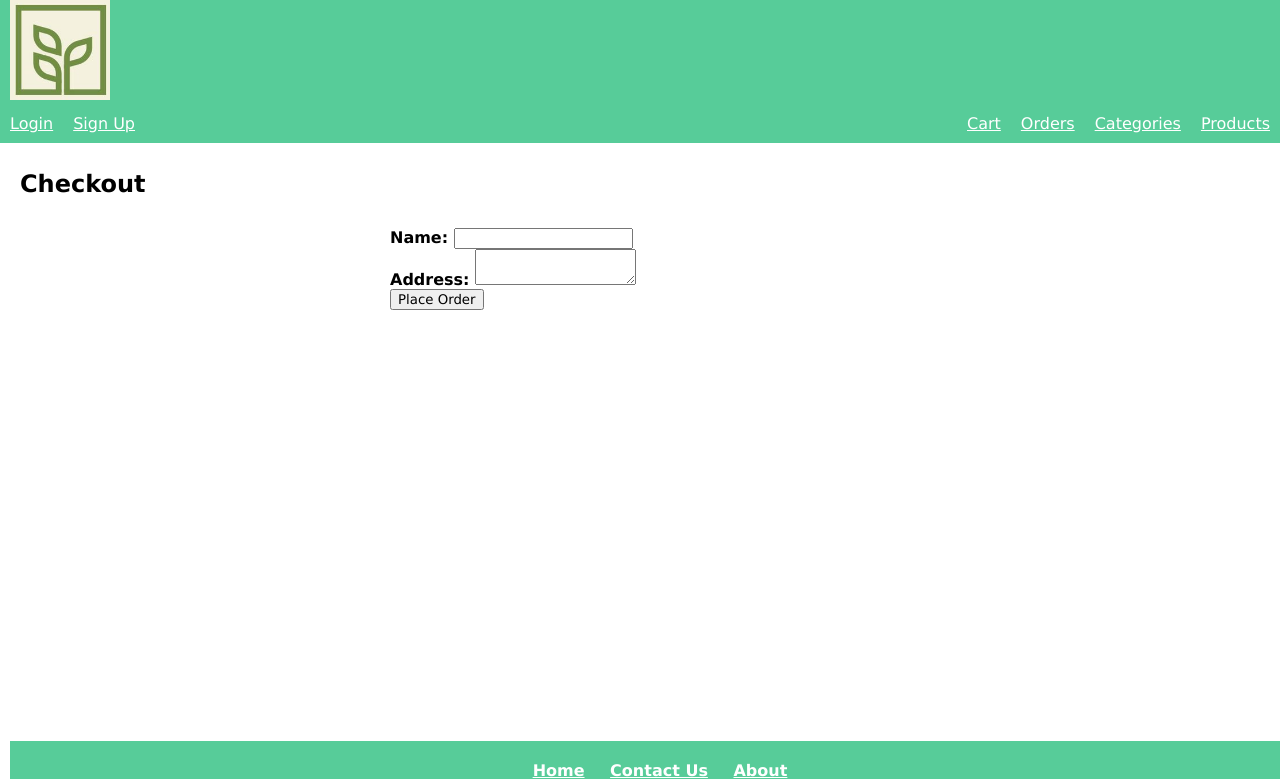
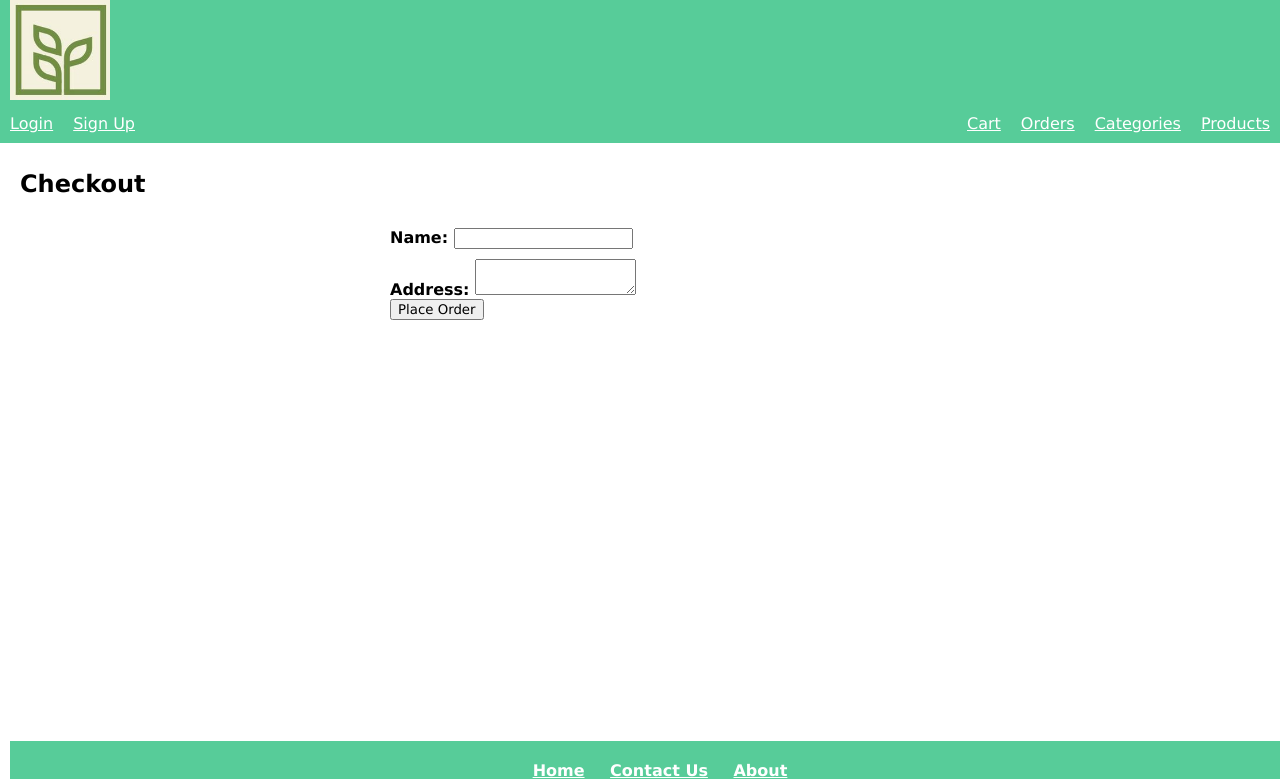
Before and after one commit to c-wright-98/QA_Store, a Flask app: page /checkout in a window 1280 px wide. Shown: the top 779 px of the page. Run offline with Flask 3, Linux system fonts and the light colour scheme.

Commit message:
Put space between input fields

```diff
--- a/static/stylesheets/style1.css
+++ b/static/stylesheets/style1.css
@@ -171,5 +171,8 @@ footer {
     margin: 0 auto !important; /* this centers the form */
     padding: 10px;
     background-color: var(--bg_colour);
-    padding-bottom: 20px;
 }
+
+input {
+    margin-bottom: 10px;
+}
```
